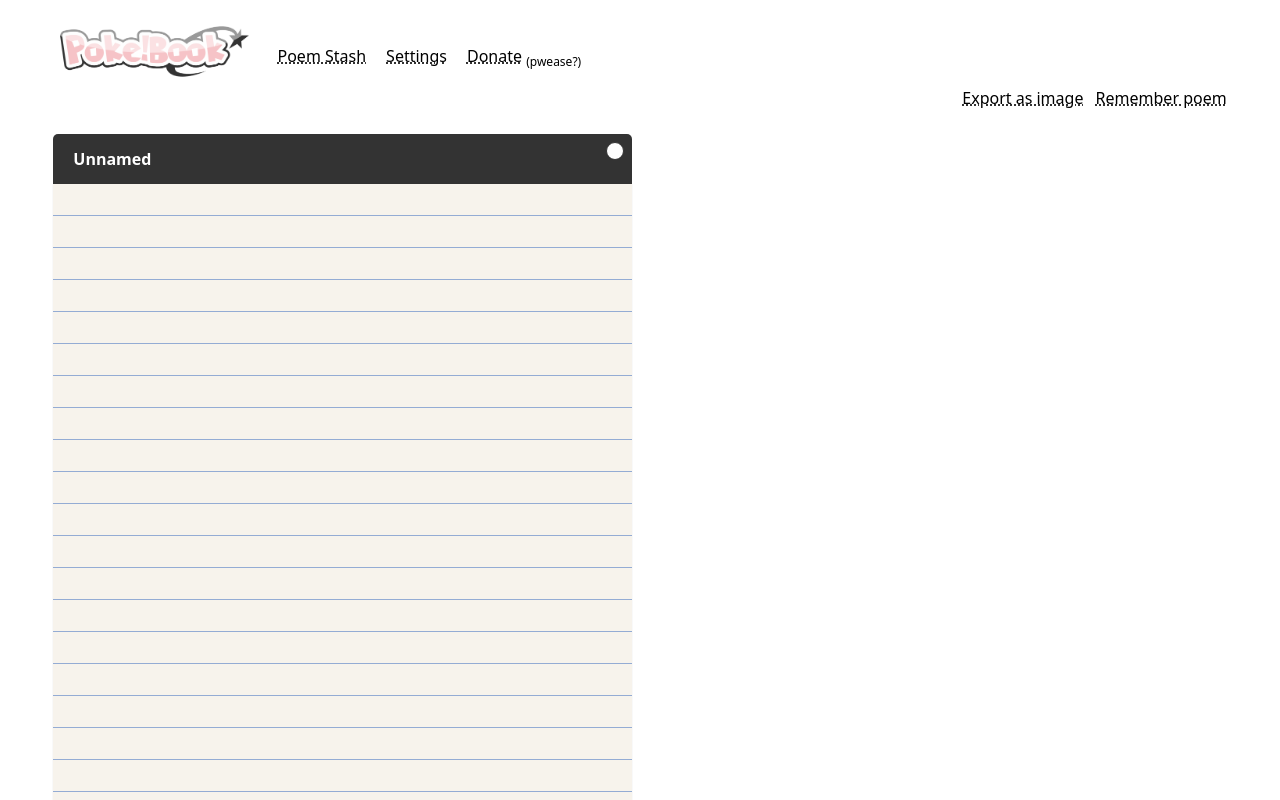
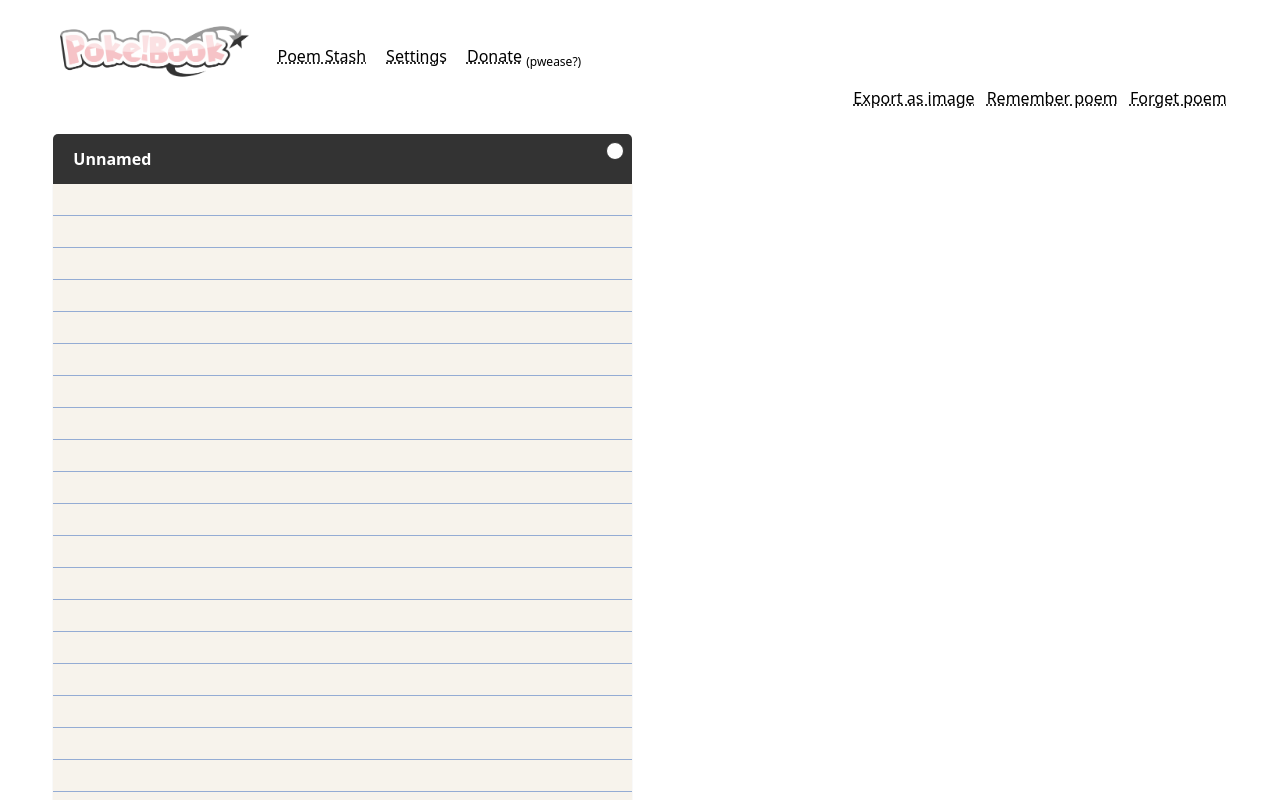
Before and after one commit to pokeghosst/pokebook, a SvelteKit app: page / in a window 1280 px wide. Shown: the top 800 px of the page. Built offline with nearby package versions, Linux system fonts and the light colour scheme; some icons are missing; a web font is replaced by a local one.

Commit message:
feat: Ability to forget the latest draft

```diff
--- a/src/routes/+page.svelte
+++ b/src/routes/+page.svelte
@@ -35,6 +35,15 @@
 			location.reload();
 		}
 	}
+
+	function forgetDraft() {
+		if (confirm('Heads up! You sure want to forget this poem?')) {
+			noteStorage.update(() => '');
+			poemStorage.update(() => '');
+			poemNameStorage.update(() => 'Unnamed');
+			location.reload();
+		}
+	}
 </script>
 
 <div class="w-11/12 pt-5 md:pt-0 text-center md:text-right mx-auto dark:text-stone-100">
@@ -44,8 +53,12 @@
 		>Export as image</button
 	>
 	<button
+		class="mb-1 cursor-pointer underline decoration-dotted hover:no-underline inline-block mr-2"
+		on:click={stashPoem}>Remember poem</button
+	>
+	<button
 		class="mb-1 cursor-pointer underline decoration-dotted hover:no-underline inline-block"
-		on:click={stashPoem}>Remember poem</button
+		on:click={forgetDraft}>Forget poem</button
 	>
 </div>
 <Workspace bind:poemProps bind:noteProps />
--- a/src/routes/stash/poem/+page.svelte
+++ b/src/routes/stash/poem/+page.svelte
@@ -75,7 +75,7 @@
 	<button
 		on:click={() => deletePoem()}
 		class="mb-1 cursor-pointer underline decoration-dotted hover:no-underline inline-block"
-		>Forget</button
+		>Forget poem</button
 	>
 </div>
 {#if loaded}
```
Also changed, not shown: 1 other file (tests, documents, lock files or other folders).
